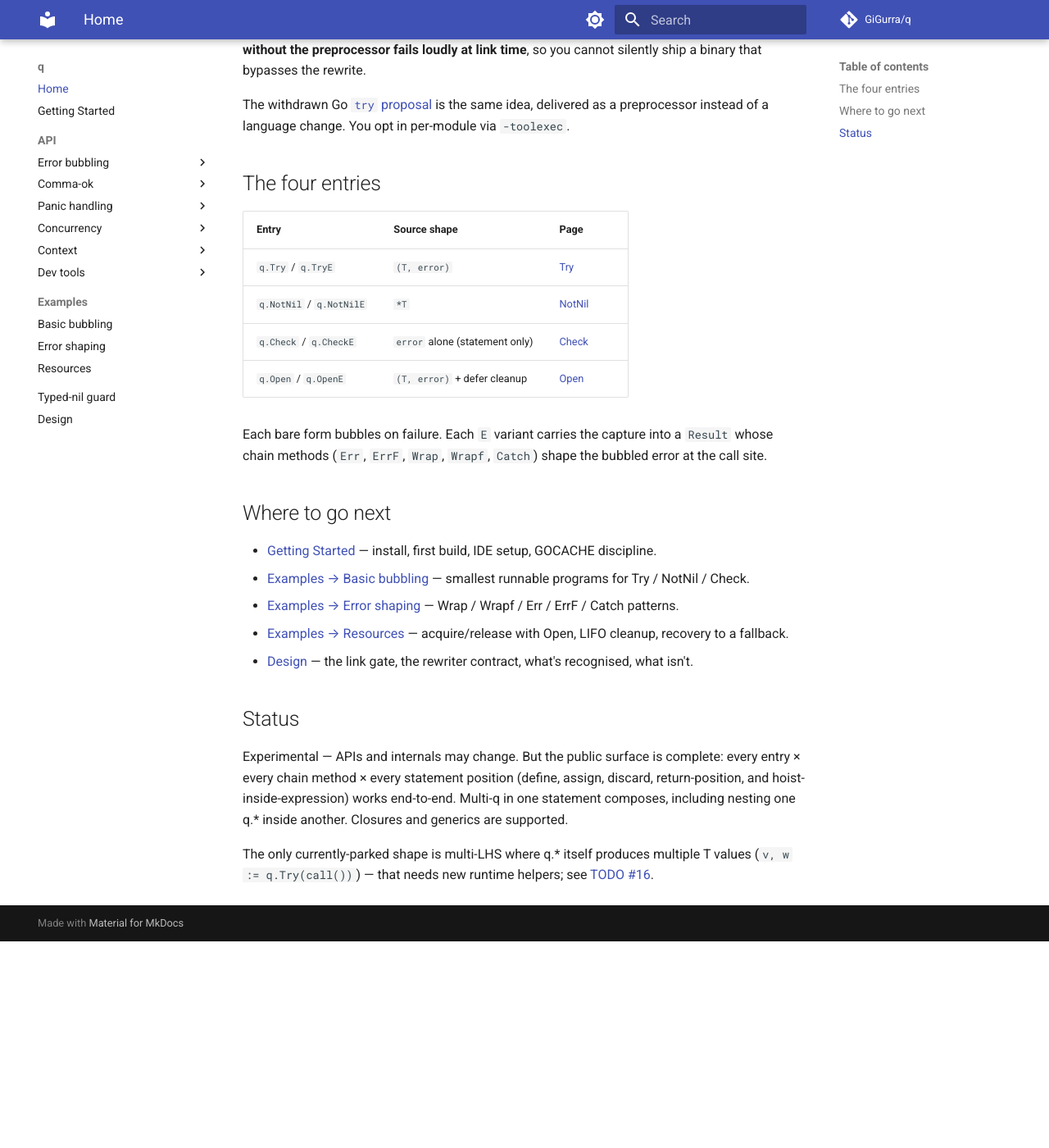
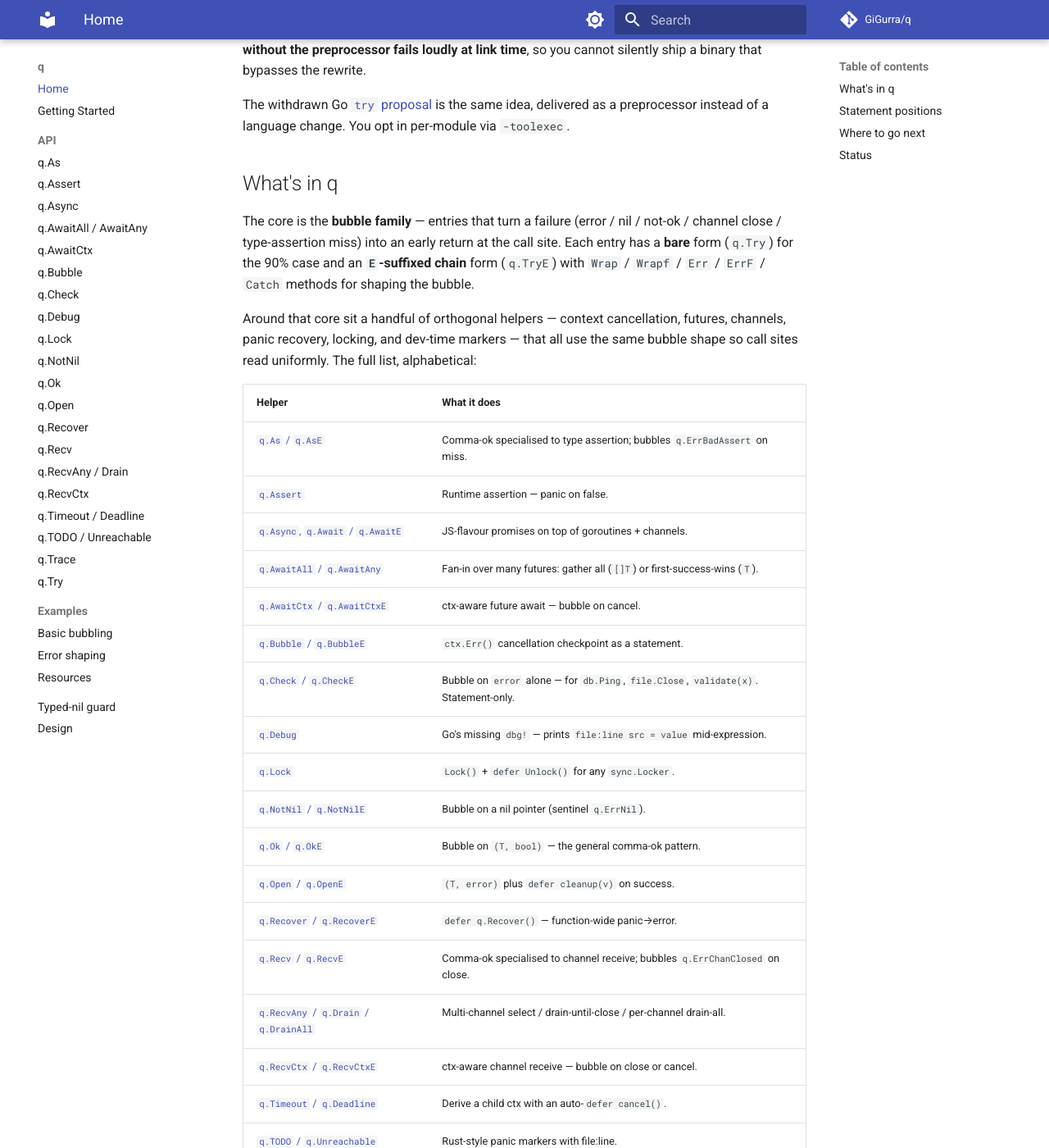
Before and after one commit to GiGurra/q, an MkDocs documentation site: the page built from docs/index.md, in a window 1280 px wide and 1400 px high, scrolled down 718 px. Shown: the whole window at 82% size. Built offline with MkDocs 1.6.1 and Material for MkDocs 9.7.7, drawn with Linux system fonts in a browser that asks for light colours; comment, search, counter and statistics services are not loaded; before the commit the page ends 1866 px from its top, so only the background shows below that; some of the changed text lies outside the part shown.

Commit message:
Docs overhaul: flatten nav, refresh home page, drop "four entries" framing
The library has grown well past the original four bubble entries, so the docs
needed to catch up.

- Flatten mkdocs.yml: API and Examples are now single expandable groups with
  every page listed directly (no sub-categories). Both lists sorted
  alphabetically.
- Rewrite docs/index.md: replace "The four entries" with "What's in q" — a
  single alphabetised table covering all 20 helpers, plus a brief explanation
  of the bubble core vs. orthogonal helpers and a statement-positions recap.
- docs/design.md §2.3: reframe "Why four entry families" as "Why one bubble
  entry per source signature" and acknowledge that subsequent additions follow
  the same shape with different triggers.
- CLAUDE.md: two wording fixes — design-doc pointer and example/basic
  description now reflect the actual surface, not the stale "four" framing.

````diff
--- a/docs/index.md
+++ b/docs/index.md
@@ -31,27 +31,58 @@ Signatures stay plain Go. There are no special types you have to learn, no closu
 
 The withdrawn Go [`try` proposal](https://github.com/golang/go/issues/32437) is the same idea, delivered as a preprocessor instead of a language change. You opt in per-module via `-toolexec`.
 
-## The four entries
+## What's in q
 
-| Entry                          | Source shape                   | Page                          |
-|--------------------------------|--------------------------------|-------------------------------|
-| `q.Try` / `q.TryE`             | `(T, error)`                   | [Try](api/try.md)             |
-| `q.NotNil` / `q.NotNilE`       | `*T`                           | [NotNil](api/notnil.md)       |
-| `q.Check` / `q.CheckE`         | `error` alone (statement only) | [Check](api/check.md)         |
-| `q.Open` / `q.OpenE`           | `(T, error)` + defer cleanup   | [Open](api/open.md)           |
+The core is the **bubble family** — entries that turn a failure (error / nil / not-ok / channel close / type-assertion miss) into an early return at the call site. Each entry has a **bare** form (`q.Try`) for the 90% case and an **`E`-suffixed chain** form (`q.TryE`) with `Wrap` / `Wrapf` / `Err` / `ErrF` / `Catch` methods for shaping the bubble.
 
-Each bare form bubbles on failure. Each `E` variant carries the capture into a `Result` whose chain methods (`Err`, `ErrF`, `Wrap`, `Wrapf`, `Catch`) shape the bubbled error at the call site.
+Around that core sit a handful of orthogonal helpers — context cancellation, futures, channels, panic recovery, locking, and dev-time markers — that all use the same bubble shape so call sites read uniformly. The full list, alphabetical:
+
+| Helper | What it does |
+|--------|--------------|
+| [`q.As` / `q.AsE`](api/as.md) | Comma-ok specialised to type assertion; bubbles `q.ErrBadAssert` on miss. |
+| [`q.Assert`](api/assert.md) | Runtime assertion — panic on false. |
+| [`q.Async`, `q.Await` / `q.AwaitE`](api/async.md) | JS-flavour promises on top of goroutines + channels. |
+| [`q.AwaitAll` / `q.AwaitAny`](api/await_multi.md) | Fan-in over many futures: gather all (`[]T`) or first-success-wins (`T`). |
+| [`q.AwaitCtx` / `q.AwaitCtxE`](api/await_ctx.md) | ctx-aware future await — bubble on cancel. |
+| [`q.Bubble` / `q.BubbleE`](api/bubble.md) | `ctx.Err()` cancellation checkpoint as a statement. |
+| [`q.Check` / `q.CheckE`](api/check.md) | Bubble on `error` alone — for `db.Ping`, `file.Close`, `validate(x)`. Statement-only. |
+| [`q.Debug`](api/debug.md) | Go's missing `dbg!` — prints `file:line src = value` mid-expression. |
+| [`q.Lock`](api/lock.md) | `Lock()` + `defer Unlock()` for any `sync.Locker`. |
+| [`q.NotNil` / `q.NotNilE`](api/notnil.md) | Bubble on a nil pointer (sentinel `q.ErrNil`). |
+| [`q.Ok` / `q.OkE`](api/ok.md) | Bubble on `(T, bool)` — the general comma-ok pattern. |
+| [`q.Open` / `q.OpenE`](api/open.md) | `(T, error)` plus `defer cleanup(v)` on success. |
+| [`q.Recover` / `q.RecoverE`](api/recover.md) | `defer q.Recover()` — function-wide panic→error. |
+| [`q.Recv` / `q.RecvE`](api/recv.md) | Comma-ok specialised to channel receive; bubbles `q.ErrChanClosed` on close. |
+| [`q.RecvAny` / `q.Drain` / `q.DrainAll`](api/channel_multi.md) | Multi-channel select / drain-until-close / per-channel drain-all. |
+| [`q.RecvCtx` / `q.RecvCtxE`](api/recv_ctx.md) | ctx-aware channel receive — bubble on close or cancel. |
+| [`q.Timeout` / `q.Deadline`](api/timeout.md) | Derive a child ctx with an auto-`defer cancel()`. |
+| [`q.TODO` / `q.Unreachable`](api/todo.md) | Rust-style panic markers with file:line. |
+| [`q.Trace` / `q.TraceE`](api/trace.md) | Try-shape with a compile-time `file:line:` prefix on the bubble. |
+| [`q.Try` / `q.TryE`](api/try.md) | Bubble on `(T, error)`. The 90% case. |
+
+## Statement positions
+
+Every value-producing helper works in five positions. The preprocessor rewrites all of them; closures, generics, and multiple `q.*` per statement compose:
+
+```go
+v := q.Try(call())                       // define
+v  = q.Try(call())                       // assign (incl. m[k] = …, obj.field = …)
+     q.Try(call())                       // discard — bubble fires, value dropped
+return q.Try(call()), nil                // return-position
+x := f(q.Try(call()), q.NotNil(p))       // hoist — q.* nested inside any expression
+```
+
+`q.Check`, `q.CheckE`, `q.Lock`, `q.Bubble`, `q.TODO`, `q.Unreachable`, `q.Assert`, and `q.Timeout` / `q.Deadline` are statement-only by design.
 
 ## Where to go next
 
 - [Getting Started](getting-started.md) — install, first build, IDE setup, GOCACHE discipline.
-- [Examples → Basic bubbling](examples/basic.md) — smallest runnable programs for Try / NotNil / Check.
-- [Examples → Error shaping](examples/error-shaping.md) — Wrap / Wrapf / Err / ErrF / Catch patterns.
-- [Examples → Resources](examples/resources.md) — acquire/release with Open, LIFO cleanup, recovery to a fallback.
+- [Examples → Basic bubbling](examples/basic.md) — smallest runnable programs for `q.Try` / `q.NotNil` / `q.Check`.
+- [Examples → Error shaping](examples/error-shaping.md) — `Wrap` / `Wrapf` / `Err` / `ErrF` / `Catch` patterns.
+- [Examples → Resources](examples/resources.md) — acquire/release with `q.Open`, LIFO cleanup, recovery to a fallback.
+- [Typed-nil guard](typed-nil-guard.md) — why the preprocessor rejects `(T, *MyErr)` callees.
 - [Design](design.md) — the link gate, the rewriter contract, what's recognised, what isn't.
 
 ## Status
 
-Experimental — APIs and internals may change. But the public surface is complete: every entry × every chain method × every statement position (define, assign, discard, return-position, and hoist-inside-expression) works end-to-end. Multi-q in one statement composes, including nesting one q.* inside another. Closures and generics are supported.
-
-The only currently-parked shape is multi-LHS where q.* itself produces multiple T values (`v, w := q.Try(call())`) — that needs new runtime helpers; see [TODO #16](https://github.com/GiGurra/q/blob/main/docs/planning/TODO.md#future--parking-lot).
+Experimental — APIs and internals may change. The public surface listed above is implemented end-to-end across every statement position, with closures, generics, and multi-`q.*`-per-statement nesting all supported. The only currently-parked shape is multi-LHS where `q.*` itself produces multiple `T` values (`v, w := q.Try(call())`) — that needs new runtime helpers; see [TODO #16](https://github.com/GiGurra/q/blob/main/docs/planning/TODO.md#future--parking-lot).
--- a/mkdocs.yml
+++ b/mkdocs.yml
@@ -39,35 +39,29 @@ nav:
   - Home: index.md
   - Getting Started: getting-started.md
   - API:
-    - Error bubbling:
-      - q.Try:    api/try.md
-      - q.NotNil: api/notnil.md
-      - q.Check:  api/check.md
-      - q.Open:   api/open.md
-      - q.Trace:  api/trace.md
-    - Comma-ok:
-      - q.Ok:   api/ok.md
-      - q.Recv: api/recv.md
-      - q.As:   api/as.md
-    - Panic handling:
-      - q.Recover: api/recover.md
-    - Concurrency:
-      - q.Lock:                 api/lock.md
-      - q.Async:                api/async.md
-      - q.AwaitCtx:             api/await_ctx.md
-      - q.AwaitAll / AwaitAny:  api/await_multi.md
-      - q.RecvCtx:              api/recv_ctx.md
-      - q.RecvAny / Drain:      api/channel_multi.md
-    - Context:
-      - q.Bubble:            api/bubble.md
-      - q.Timeout/Deadline:  api/timeout.md
-    - Dev tools:
-      - q.Debug:  api/debug.md
-      - q.TODO:   api/todo.md
-      - q.Assert: api/assert.md
+    - q.As:                    api/as.md
+    - q.Assert:                api/assert.md
+    - q.Async:                 api/async.md
+    - q.AwaitAll / AwaitAny:   api/await_multi.md
+    - q.AwaitCtx:              api/await_ctx.md
+    - q.Bubble:                api/bubble.md
+    - q.Check:                 api/check.md
+    - q.Debug:                 api/debug.md
+    - q.Lock:                  api/lock.md
+    - q.NotNil:                api/notnil.md
+    - q.Ok:                    api/ok.md
+    - q.Open:                  api/open.md
+    - q.Recover:               api/recover.md
+    - q.Recv:                  api/recv.md
+    - q.RecvAny / Drain:       api/channel_multi.md
+    - q.RecvCtx:               api/recv_ctx.md
+    - q.Timeout / Deadline:    api/timeout.md
+    - q.TODO / Unreachable:    api/todo.md
+    - q.Trace:                 api/trace.md
+    - q.Try:                   api/try.md
   - Examples:
-    - Basic bubbling: examples/basic.md
-    - Error shaping:  examples/error-shaping.md
-    - Resources:      examples/resources.md
+    - Basic bubbling:  examples/basic.md
+    - Error shaping:   examples/error-shaping.md
+    - Resources:       examples/resources.md
   - Typed-nil guard: typed-nil-guard.md
   - Design: design.md
````
Also changed, not shown: CLAUDE.md (+2 -2 lines), docs/design.md (+4 -2 lines).
